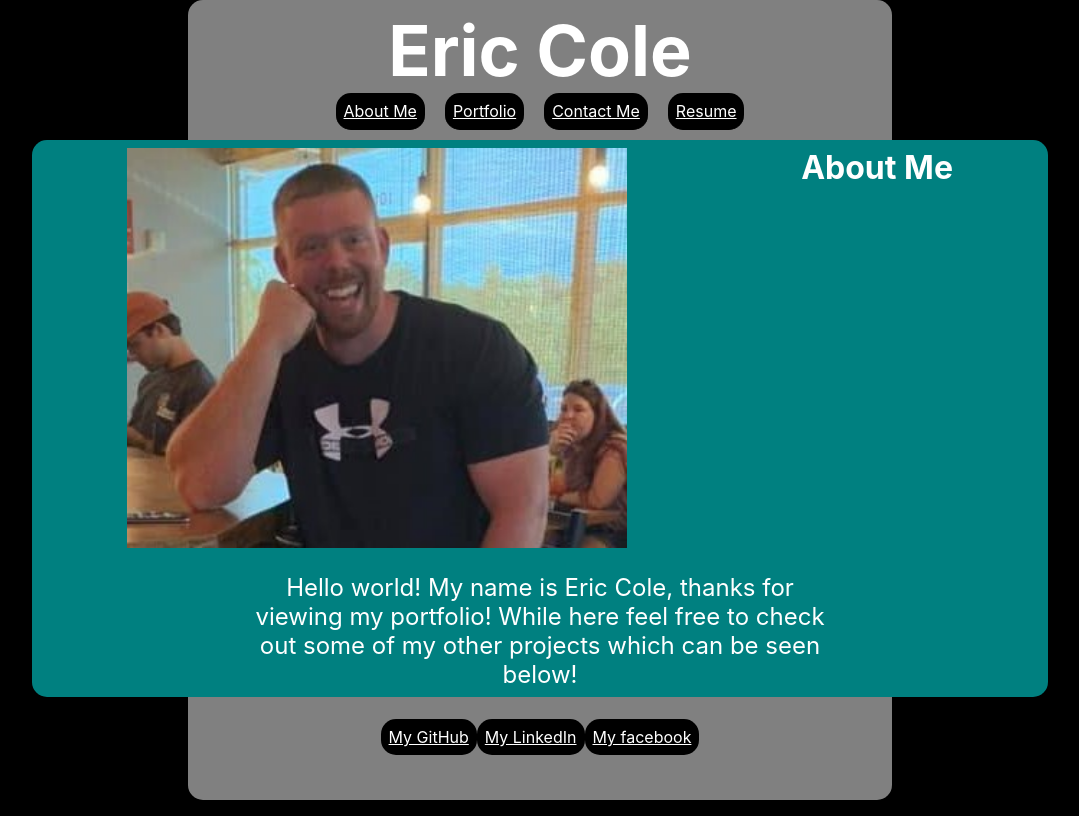
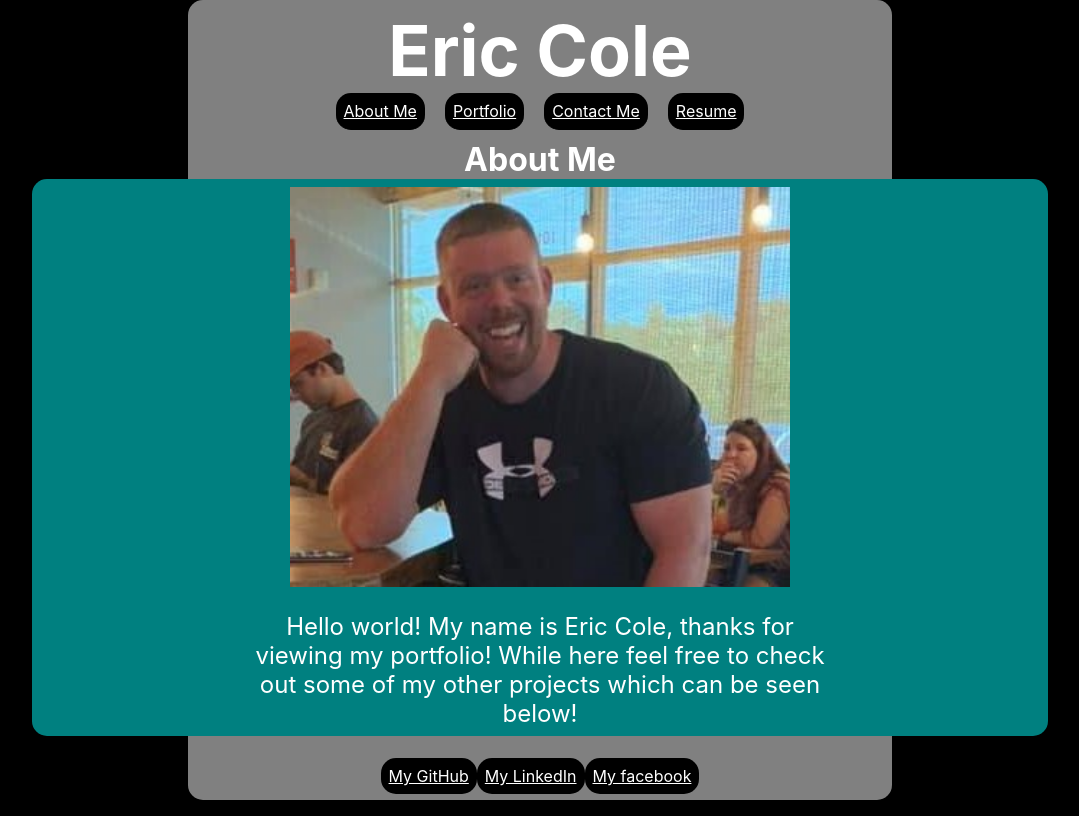
Before and after one commit to Ecole7853/ReactPortfolio, a React (Create React App) app: page /AboutMe in a window 1280 px wide. Shown: the whole page, without its empty margins (100-1179 px from the left). Built offline with nearby package versions, Linux system fonts and the light colour scheme.

Commit message:
moved div

```diff
--- a/src/Components/AboutMe.js
+++ b/src/Components/AboutMe.js
@@ -8,10 +8,11 @@ function AboutMe() {
             <Header />
             <div className="top">
                 <div id="aboutMe">
+                    <h2>About Me</h2>
                     <div id="h2Box">
-                    <div id="imgContainer">
+                        <div id="imgContainer">
                             <img className="pic" src="./images/Face.jpg" />
-                        <h2>About Me</h2>
+
                         </div>
                         <div id="about">
                             <p id="aboutText">
```
